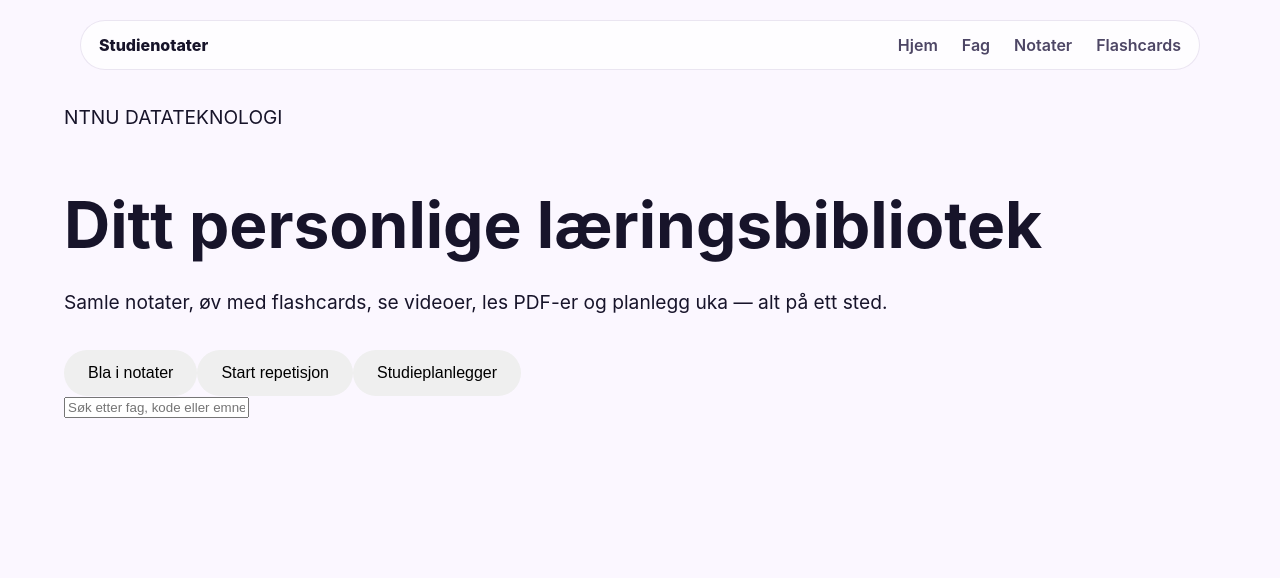
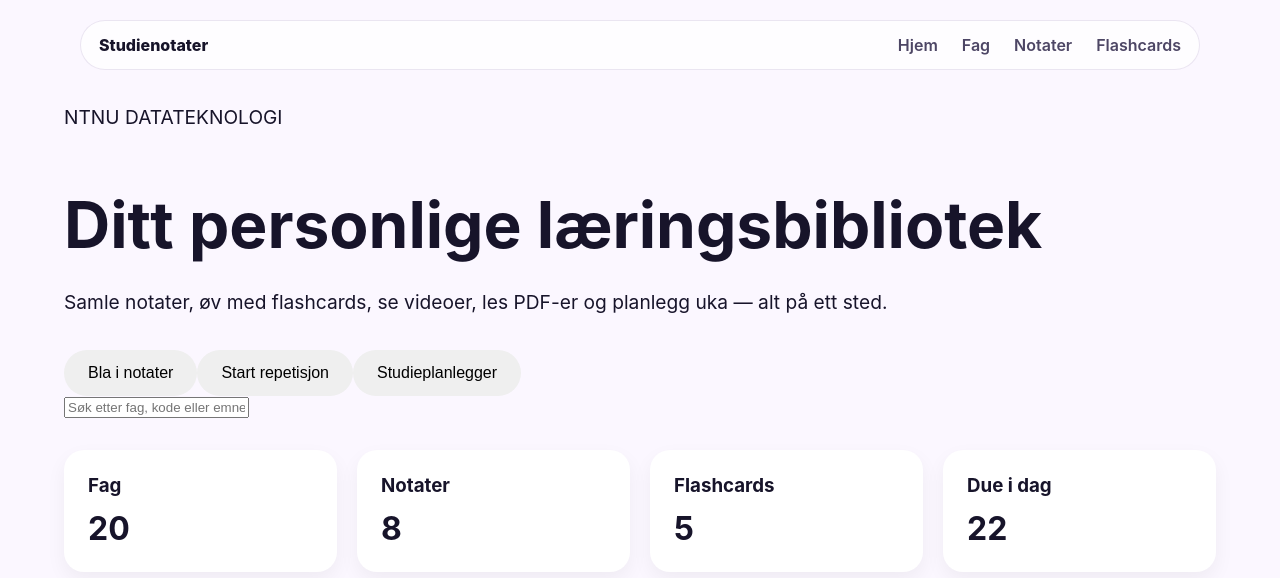
Before and after one commit to juliewold/studienotater, a React (Vite) app: page / in a window 1280 px wide. Shown: the top 578 px of the page. Built offline with nearby package versions, Linux system fonts and the light colour scheme.

Commit message:
Add stats cards section

```diff
--- a/src/App.tsx
+++ b/src/App.tsx
@@ -1,11 +1,18 @@
 import { Navbar } from "./components/Navbar";
 import { Hero } from "./components/Hero";
+import { StatsCard } from "./components/StatsCard";
 
 function App() {
   return (
     <>
       <Navbar />
       <Hero />
+      <section className="stats-grid">
+        <StatsCard title="Fag" value="20" />
+        <StatsCard title="Notater" value="8" />
+        <StatsCard title="Flashcards" value="5" />
+        <StatsCard title="Due i dag" value="22" />
+      </section>
     </>
   );
 }
--- /dev/null
+++ b/src/components/StatsCard.tsx
@@ -0,0 +1,13 @@
+type StatsCardProps = {
+  title: string;
+  value: string;
+};
+
+export const StatsCard = ({ title, value }: StatsCardProps) => {
+  return (
+    <div className="stats-card">
+      <h3>{title}</h3>
+      <p>{value}</p>
+    </div>
+  );
+};
--- a/src/index.css
+++ b/src/index.css
@@ -80,3 +80,31 @@ body {
   cursor: pointer;
   font-size: 1rem;
 }
+
+.stats-grid {
+  max-width: 1200px;
+  margin: 32px auto;
+  padding: 0 24px;
+
+  display: grid;
+  grid-template-columns: repeat(4, 1fr);
+  gap: 20px;
+}
+
+.stats-card {
+  background: white;
+  border-radius: 20px;
+  padding: 24px;
+  box-shadow: 0 8px 20px rgba(0, 0, 0, 0.05);
+}
+
+.stats-card h3 {
+  margin: 0;
+  fint-size: 1rem;
+}
+
+.stats-card p {
+  font-size: 2rem;
+  font-weight: 700;
+  margin: 12px 0 0;
+}
```
